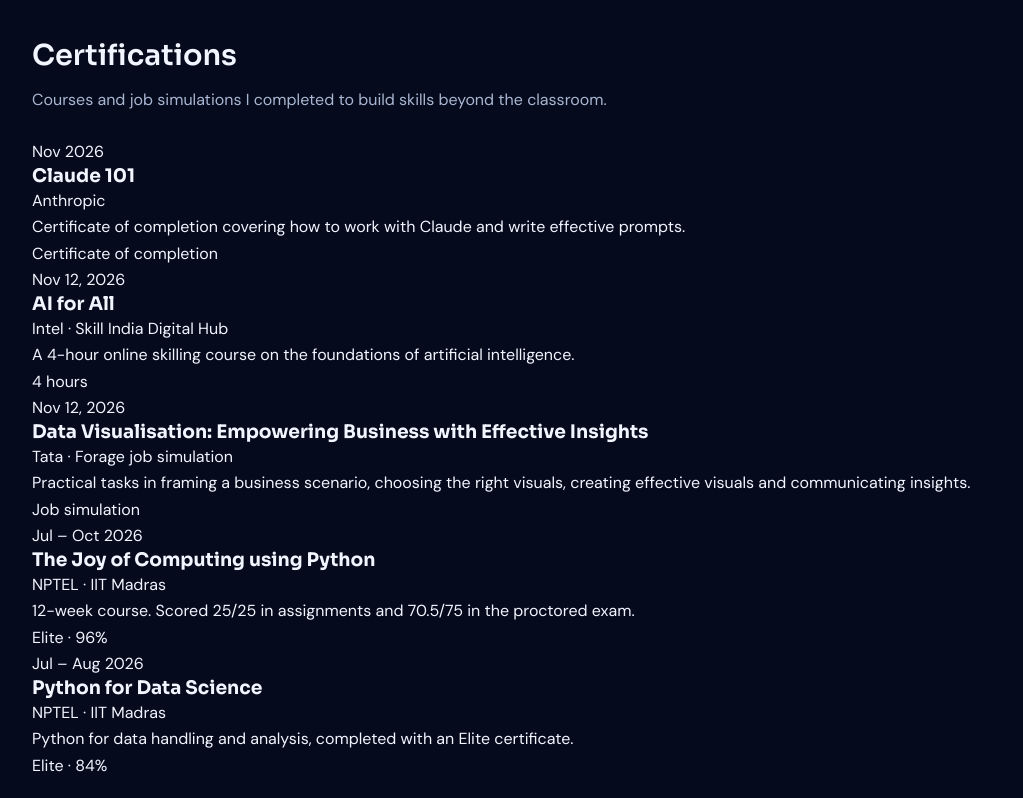
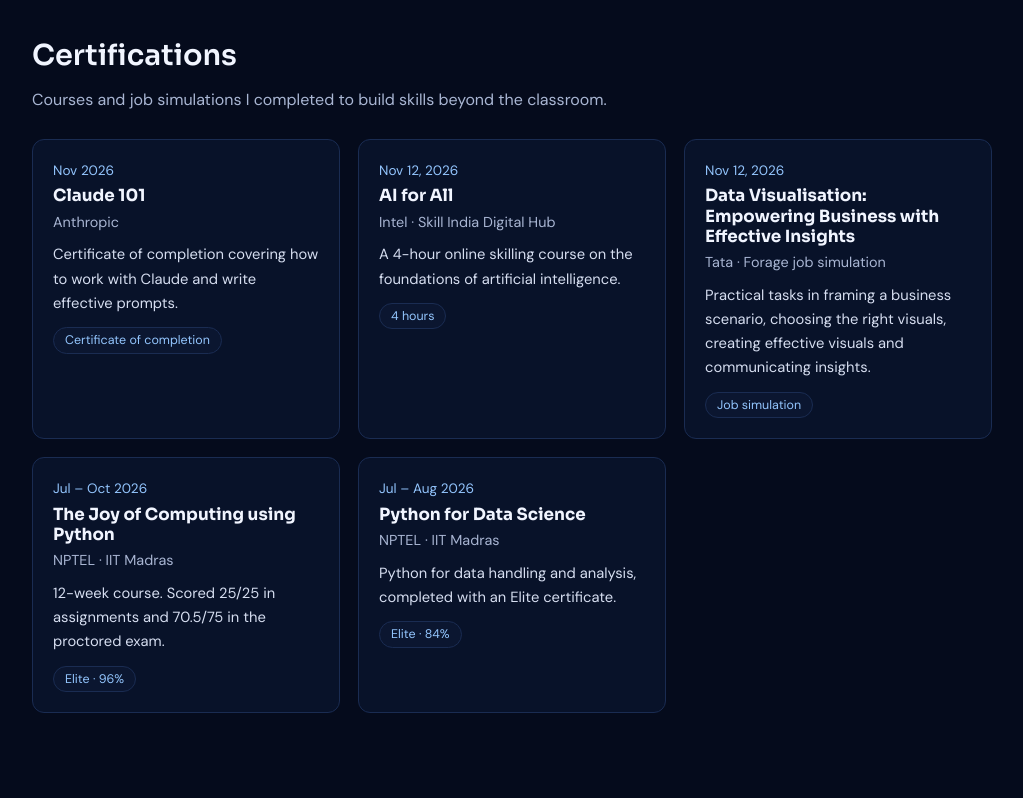
Before and after one commit to Karthi248/Karthick_Portfolio, a plain HTML site: page index.html in a window 1280 px wide. Shown: the part 3880-4678 px from the top of the page, without its empty margins (128-1151 px from the left). Drawn offline with Linux system fonts and the light colour scheme.

Commit message:
Add styles for certification grid and cards

```diff
--- a/style.css
+++ b/style.css
@@ -122,3 +122,13 @@ footer { margin-top:80px; padding-top:24px; padding-bottom:32px; border-top:1px
   *,*::before,*::after { animation:none !important; transition:none !important; }
   .reveal { opacity:1; transform:none; }
 }
+
+/* Certifications */
+.cert-grid { display:grid; grid-template-columns:repeat(auto-fit,minmax(290px,1fr)); gap:18px; }
+.cert { padding:20px; background:rgba(11,22,48,.72); border:1px solid var(--line); border-radius:12px; transition:opacity .7s ease,transform .3s ease,border-color .3s; }
+.cert:hover { transform:translateY(-3px); border-color:#2d4a86; }
+.cert time { display:block; color:var(--soft); font-size:.85rem; margin-bottom:4px; }
+.cert h3 { font-size:1.05rem; margin-bottom:4px; }
+.cert .by { color:var(--muted); font-size:.9rem; margin-bottom:8px; }
+.cert p:not(.by) { color:#d6def0; font-size:.92rem; }
+.cert .badge { display:inline-block; margin-top:12px; font-size:.78rem; color:var(--soft); background:var(--surface); border:1px solid var(--line); border-radius:999px; padding:2px 11px; }
```
